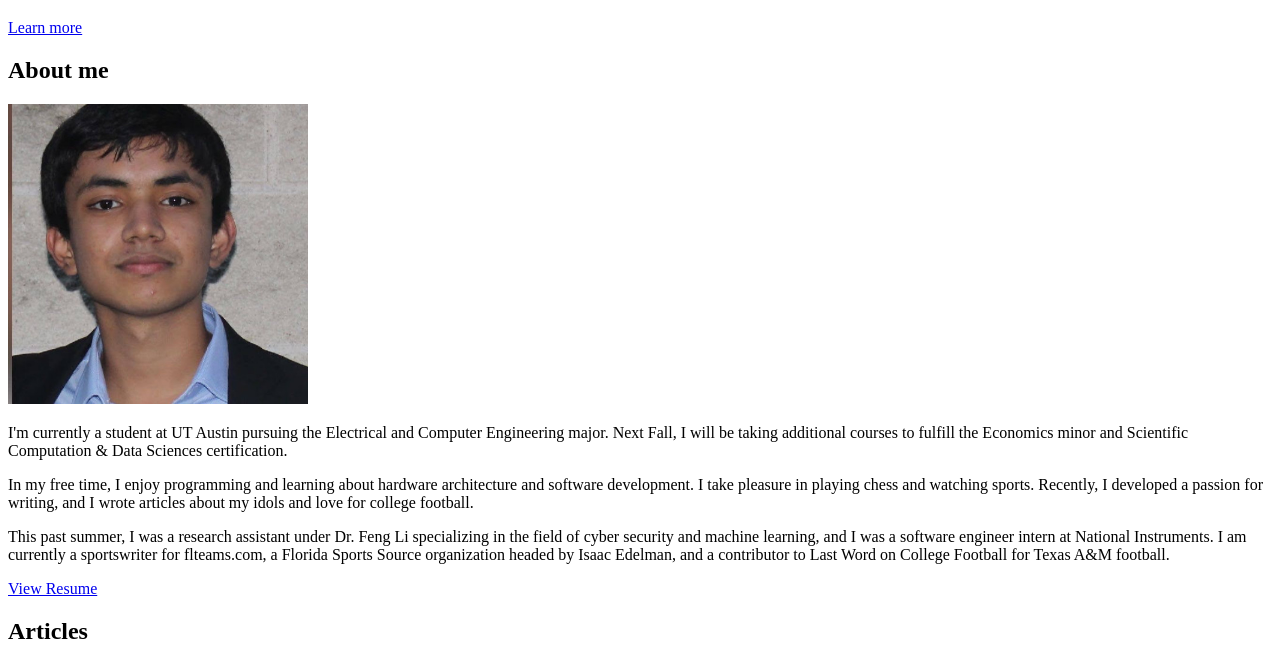
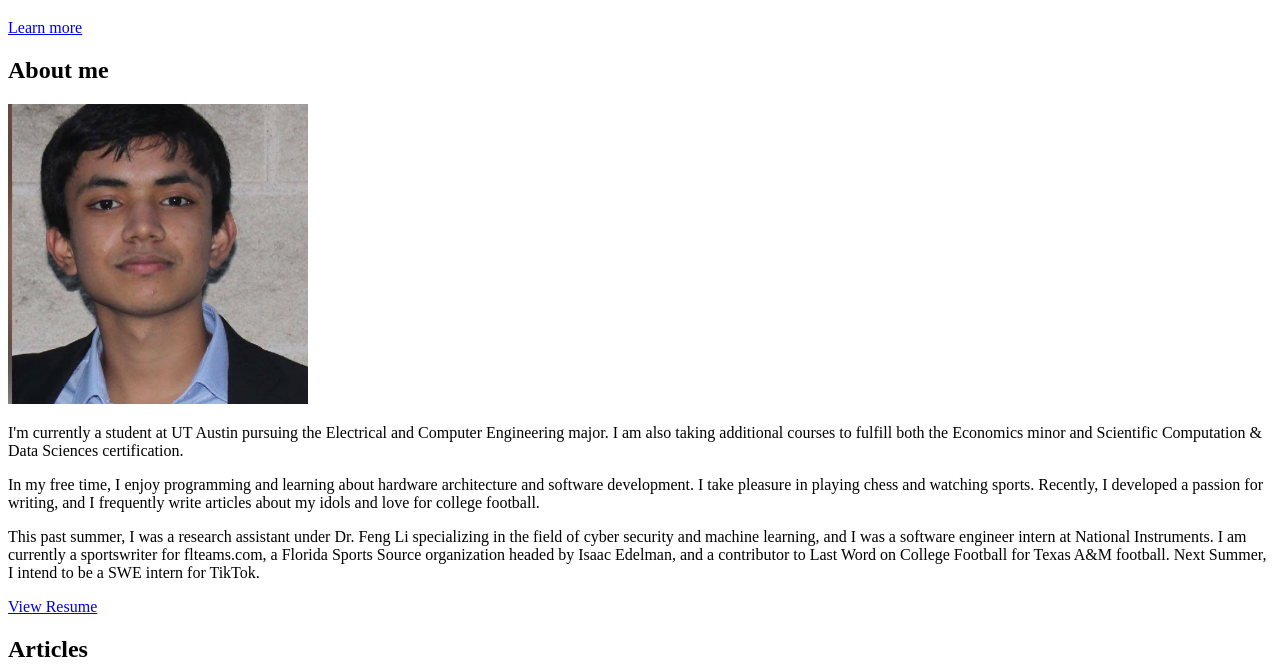
Before and after one commit to SanjayGorurUT/my-new-website, a website: page src/template.html in a window 1280 px wide. Shown: the part 98-765 px from the top of the page. Drawn offline with nearby package versions, Linux system fonts and the light colour scheme.

Commit message:
Update template.html

```diff
--- a/src/template.html
+++ b/src/template.html
@@ -68,17 +68,17 @@
             <div class="about-wrapper__info">
               <p class="about-wrapper__info-text">
                 I'm currently a student at UT Austin pursuing the Electrical and
-		Computer Engineering major. Next Fall, I will be taking additional
-		courses to fulfill the Economics minor and Scientific Computation &
+		Computer Engineering major. I am also taking additional
+		courses to fulfill both the Economics minor and Scientific Computation &
 		Data Sciences certification.
               </p>
               <p class="about-wrapper__info-text">
                 In my free time, I enjoy programming and learning about hardware architecture and software development. I take pleasure in playing chess and watching sports.
-		Recently, I developed a passion for writing, and I wrote articles about
+		Recently, I developed a passion for writing, and I frequently write articles about
 		my idols and love for college football.
               </p>
               <p class="about-wrapper__info-text">
-                This past summer, I was a research assistant under Dr. Feng Li specializing in the field of cyber security and machine learning, and I was a software engineer intern at National Instruments. I am currently a sportswriter for flteams.com, a Florida Sports Source organization headed by Isaac Edelman, and a contributor to Last Word on College Football for Texas A&M football.
+                This past summer, I was a research assistant under Dr. Feng Li specializing in the field of cyber security and machine learning, and I was a software engineer intern at National Instruments. I am currently a sportswriter for flteams.com, a Florida Sports Source organization headed by Isaac Edelman, and a contributor to Last Word on College Football for Texas A&M football. Next Summer, I intend to be a SWE intern for TikTok.
               </p>
               <span class="d-flex mt-3">
                 <a target="_blank" class="cta-btn cta-btn--resume" href="https://drive.google.com/file/d/1Ccd1gtqingnjJQAgpu4VCSjrcNAXfSPF/view?usp=sharing">
```
